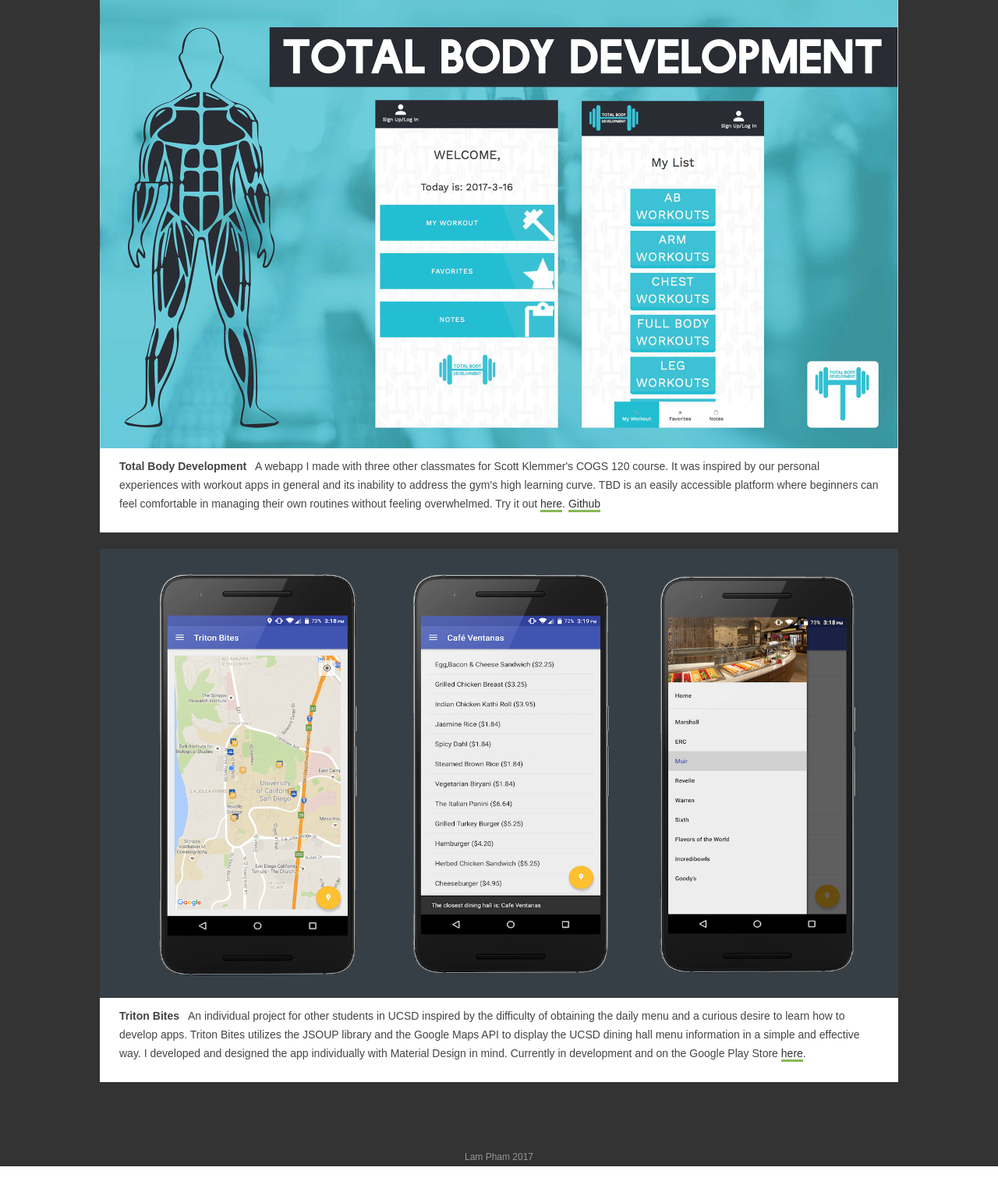
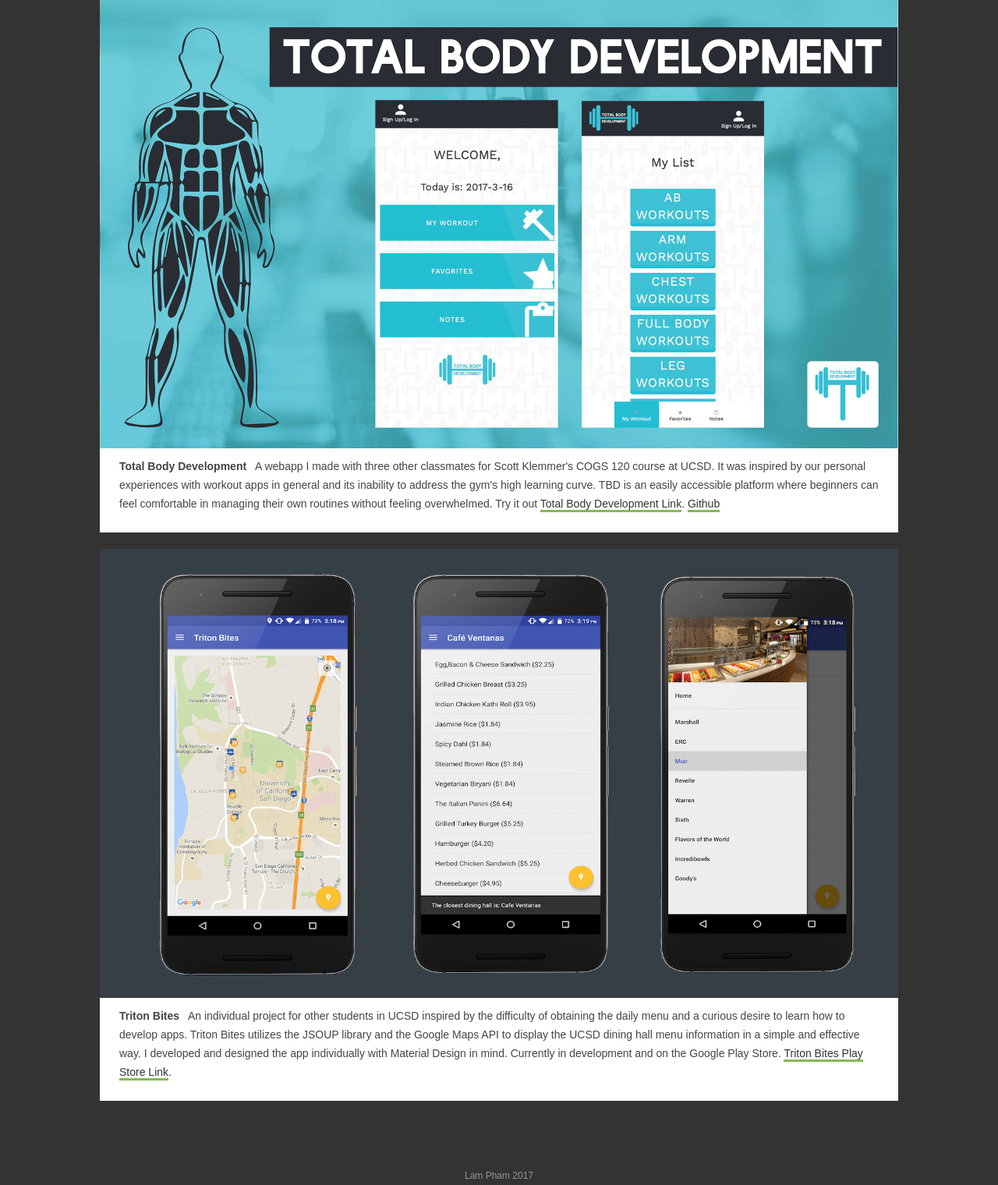
Before and after one commit to visdreamstate/visdreamstate.github.io, a PHP site: page / in a window 1280 px wide. Shown: the part 845-2365 px from the top of the page at 78% size. Before the commit the page ends 2341 px from the top, so only its background shows below. Run offline with PHP 8.4, Linux system fonts and the light colour scheme.

Commit message:
updated content

```diff
--- a/assets/css/style.css
+++ b/assets/css/style.css
@@ -45,9 +45,6 @@
   -webkit-text-size-adjust: 100%;
   -ms-text-size-adjust: 100%; }
 
-/* =========================================================
-            VARIABLES
-========================================================= */
 /* =========================================================
             GLOBAL STYLES
 ========================================================= */
--- a/index.html
+++ b/index.html
@@ -37,14 +37,14 @@
       <h2><span>What I've Been Up To</span></h2>
 
         <div class="portfolio-thumb portfolio-big">
-          <img src="assets/img/TBD.jpg" alt="Total Body Development - Lam Pham">
-          <p class="description"><strong>Total Body Development</strong>&nbsp;&nbsp; A webapp I made with three other classmates for Scott Klemmer's COGS 120 course. It was inspired by our personal experiences with workout apps in general and its inability to address the gym's high learning curve. TBD is an easily accessible platform where beginners can feel comfortable in managing their own routines without feeling overwhelmed. Try it out <a href="http://a10-totalbodydevelopment.herokuapp.com">here</a>. <a href="https://github.com/holsamoht/TBDSkeleton">Github</a>
+          <img src="assets/img/TBD.jpg" alt="Total Body Development graphic showcasing the webapp made by Lam Pham and friends.">
+          <p class="description"><strong>Total Body Development</strong>&nbsp;&nbsp; A webapp I made with three other classmates for Scott Klemmer's COGS 120 course at UCSD. It was inspired by our personal experiences with workout apps in general and its inability to address the gym's high learning curve. TBD is an easily accessible platform where beginners can feel comfortable in managing their own routines without feeling overwhelmed. Try it out <a href="http://a10-totalbodydevelopment.herokuapp.com">Total Body Development Link</a>. <a href="https://github.com/holsamoht/TBDSkeleton">Github</a>
         </p>
         </div>
 
         <div class="portfolio-thumb portfolio-big">
-          <img src="assets/img/tritonbites.png" alt="Triton Bites - Lam Pham">
-          <p class="description"><strong>Triton Bites</strong>&nbsp;&nbsp; An individual project for other students in UCSD inspired by the difficulty of obtaining the daily menu and a curious desire to learn how to develop apps. Triton Bites utilizes the JSOUP library and the Google Maps API to display the UCSD dining hall menu information in a simple and effective way. I developed and designed the app individually with Material Design in mind. Currently in development and on the Google Play Store <a href="https://play.google.com/store/apps/details?id=com.lamdevs.tritonbites&hl=en">here</a>.
+          <img src="assets/img/tritonbites.png" alt="Triton Bites screenshot graphic shwocasing the Android app made by Lam Pham">
+          <p class="description"><strong>Triton Bites</strong>&nbsp;&nbsp; An individual project for other students in UCSD inspired by the difficulty of obtaining the daily menu and a curious desire to learn how to develop apps. Triton Bites utilizes the JSOUP library and the Google Maps API to display the UCSD dining hall menu information in a simple and effective way. I developed and designed the app individually with Material Design in mind. Currently in development and on the Google Play Store. <a href="https://play.google.com/store/apps/details?id=com.lamdevs.tritonbites&hl=en">Triton Bites Play Store Link</a>.
         </p>
         </div>
 
```
Also changed, not shown: 1 other file.
